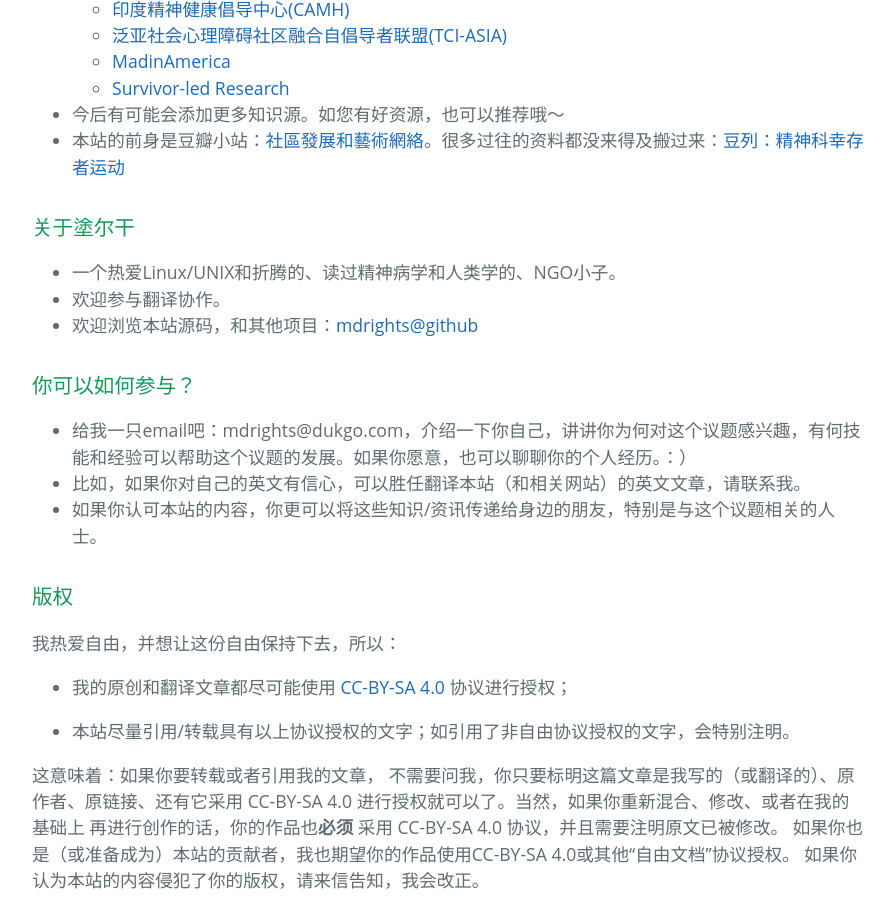
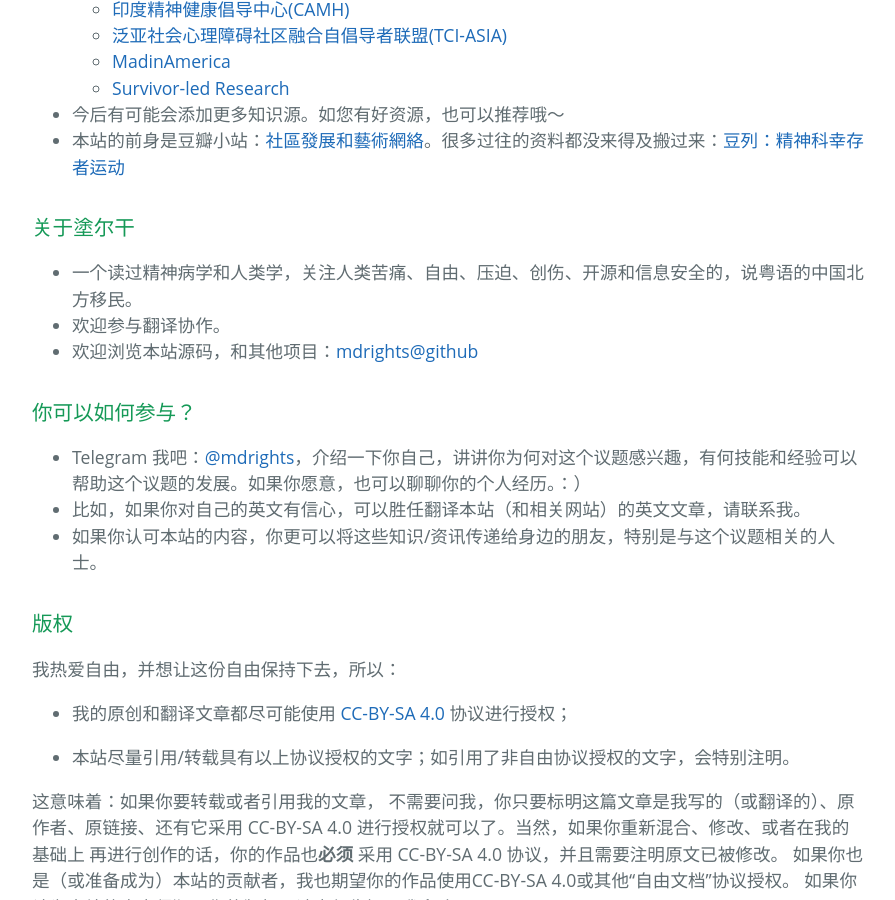
Before and after one commit to mdrights/mdrights.github.io, a Jekyll site: the page built from why.md, in a window 1280 px wide and 900 px high, scrolled down 834 px. Shown: the whole window, without its empty margins (192-1087 px from the left). Built offline with Jekyll 4.4.1, drawn with Linux system fonts in a browser that asks for light colours.

Commit message:
update contacts

```diff
--- a/why.md
+++ b/why.md
@@ -19,12 +19,12 @@ permalink: /why/
 - 本站的前身是豆瓣小站：[社區發展和藝術網絡](http://site.douban.com/216443/room/2955353/)。很多过往的资料都没来得及搬过来：[豆列：精神科幸存者运动](http://www.douban.com/doulist/37393203/)
 
 ### 关于塗尔干
-- 一个热爱Linux/UNIX和折腾的、读过精神病学和人类学的、NGO小子。
+- 一个读过精神病学和人类学，关注人类苦痛、自由、压迫、创伤、开源和信息安全的，说粤语的中国北方移民。
 - 欢迎参与翻译协作。
 - 欢迎浏览本站源码，和其他项目：[mdrights@github](https://github.com/mdrights)
 
 ### 你可以如何参与？
-- 给我一只email吧：{{ site.email }}，介绍一下你自己，讲讲你为何对这个议题感兴趣，有何技能和经验可以帮助这个议题的发展。如果你愿意，也可以聊聊你的个人经历。：）
+- Telegram 我吧：[@mdrights](https://telegram.me/mdrights)，介绍一下你自己，讲讲你为何对这个议题感兴趣，有何技能和经验可以帮助这个议题的发展。如果你愿意，也可以聊聊你的个人经历。：）
 - 比如，如果你对自己的英文有信心，可以胜任翻译本站（和相关网站）的英文文章，请联系我。
 - 如果你认可本站的内容，你更可以将这些知识/资讯传递给身边的朋友，特别是与这个议题相关的人士。
 
```
Also changed, not shown: autonomy.md (+1 -1 lines), 1 other file.
